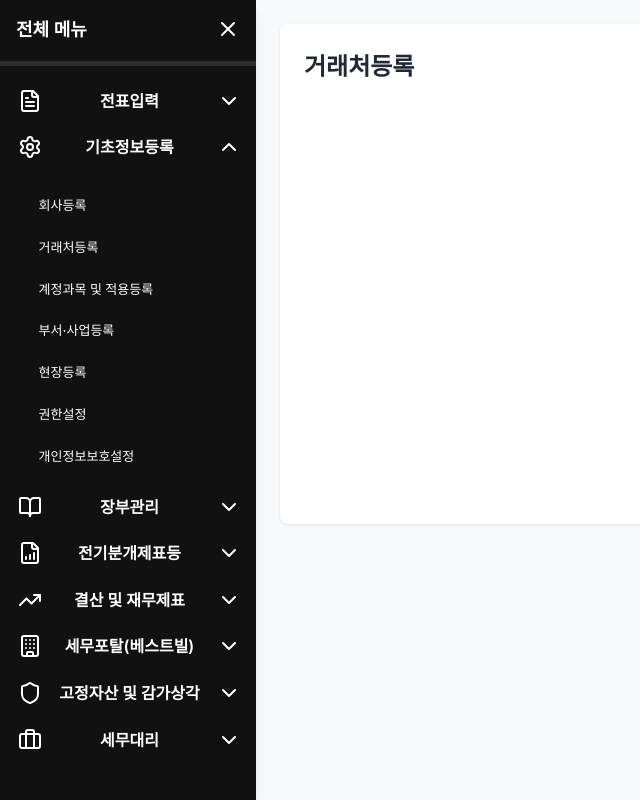
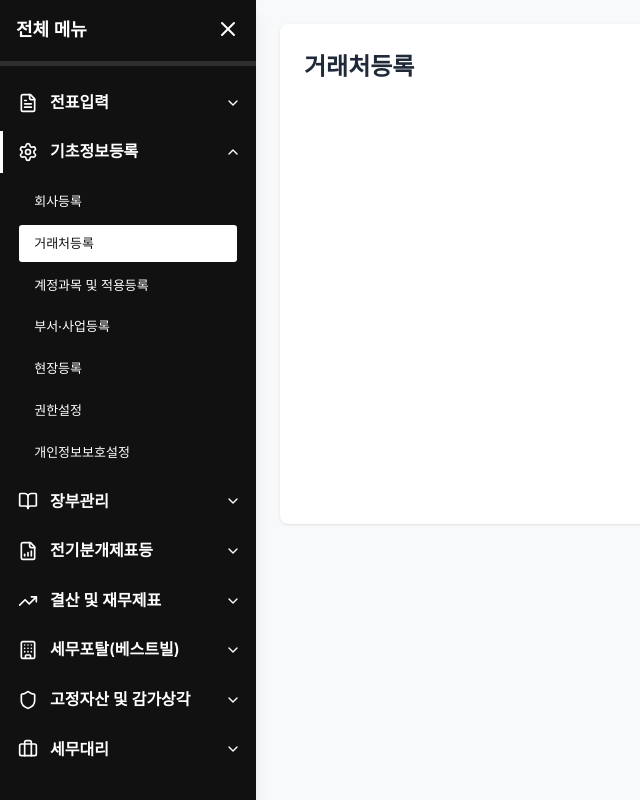
Before and after one commit to HyeonJeongSim/admin-dashboard, a React (Create React App) app: page / in a window 1280 px wide. Shown: the whole page, without its empty margins (0-640 px from the left). Built offline with nearby package versions, Linux system fonts and the light colour scheme.

Commit message:
GNB 수정 완료, 스크롤바 스타일 재확인 필요

```diff
--- a/src/components/layout/GNB.tsx
+++ b/src/components/layout/GNB.tsx
@@ -1,4 +1,4 @@
-import React, { useState } from "react";
+import React, { useState, useEffect } from "react";
 import {
   ChevronDown,
   ChevronUp,
@@ -33,6 +33,10 @@ const GNB: React.FC<GNBProps> = ({
     new Set([12])
   );
 
+  // 선택된 1뎁스 메뉴를 추적하는 상태 추가
+  const [selectedParentId, setSelectedParentId] = useState<number | null>(null);
+
+  // 메뉴 아이콘 매핑 함수
   const getMenuIcon = (menuId: number) => {
     const iconMap: Record<number, React.ReactNode> = {
       1: <FileText />,
@@ -47,6 +51,7 @@ const GNB: React.FC<GNBProps> = ({
     return iconMap[menuId] || null;
   };
 
+  // 메뉴 토글 함수
   const toggleMenu = (menuId: number) => {
     const newExpanded = new Set(expandedMenus);
     if (newExpanded.has(menuId)) {
@@ -57,33 +62,63 @@ const GNB: React.FC<GNBProps> = ({
     setExpandedMenus(newExpanded);
   };
 
-  const [selectedParentId, setSelectedParentId] = useState<number | null>(null);
+  // 선택된 메뉴 ID로부터 부모 메뉴 ID 찾기
+  const findParentMenuId = (menuId: number, menus: any[]): number | null => {
+    for (const menu of menus) {
+      if (menu.id === menuId && menu.level === 1) {
+        return menu.id; // 1뎁스 메뉴인 경우 자기 자신 반환
+      }
+      if (menu.children) {
+        for (const child of menu.children) {
+          if (child.id === menuId) {
+            return menu.id; // 부모 메뉴 ID 반환
+          }
+        }
+      }
+    }
+    return null;
+  };
 
+  // selectedMenuId가 변경될 때 부모 메뉴 ID 업데이트
+  useEffect(() => {
+    const parentId = findParentMenuId(selectedMenuId || 14, menuData);
+    setSelectedParentId(parentId);
+  }, [selectedMenuId]);
+
+  // 메뉴 선택 처리 함수
   const handleMenuSelect = (menu: any) => {
     if (menu.children && menu.children.length > 0) {
-      // 1뎁스 클릭시에만 selectedMenuId 업데이트
-      if (menu.level === 1 && onMenuSelect) {
-        onMenuSelect(menu.id);
+      // 1뎁스 메뉴 클릭시
+      if (menu.level === 1) {
+        setSelectedParentId(menu.id); // 선택된 부모 메뉴 업데이트
+        if (onMenuSelect) {
+          onMenuSelect(menu.id);
+        }
       }
       toggleMenu(menu.id);
     } else {
-      // 2뎁스는 별도 처리 (필요시)
+      // 2뎁스 메뉴 클릭시
+      // 부모 메뉴는 유지하면서 선택된 메뉴만 업데이트
       if (onMenuSelect) {
         onMenuSelect(menu.id);
       }
     }
   };
 
+  // 메뉴 아이템 렌더링 함수
   const renderMenuItem = (menu: any) => {
     const hasChildren = menu.children && menu.children.length > 0;
     const isExpanded = expandedMenus.has(menu.id);
     const isSelected = selectedMenuId === menu.id;
     const isParent = menu.level === 1;
+    const isSelectedParent = selectedParentId === menu.id; // 선택된 부모인지 확인
 
+    // 클래스 이름 조합
     const menuItemClasses = [
       "gnb-menu-item",
       isParent ? "parent" : "child",
       isSelected ? "selected" : "",
+      isSelectedParent ? "selected-parent" : "", // 선택된 부모 클래스 추가
     ]
       .filter(Boolean)
       .join(" ");
@@ -91,16 +126,26 @@ const GNB: React.FC<GNBProps> = ({
     return (
       <div key={menu.id}>
         <div className={menuItemClasses} onClick={() => handleMenuSelect(menu)}>
-          {!hasChildren && menu.level > 1}
-          {menu.level === 1 && <span>{getMenuIcon(menu.id)}</span>}
-          <span className="childText">{menu.title}</span>
-          {hasChildren && (
-            <span className="arrow">
-              {isExpanded ? <ChevronUp /> : <ChevronDown />}
-            </span>
+          {/* 1뎁스 메뉴 구조 수정 */}
+          {isParent ? (
+            <>
+              <div className="menu-content">
+                <span className="menu-icon">{getMenuIcon(menu.id)}</span>
+                <span className="menu-text">{menu.title}</span>
+              </div>
+              {hasChildren && (
+                <span className="arrow">
+                  {isExpanded ? <ChevronUp /> : <ChevronDown />}
+                </span>
+              )}
+            </>
+          ) : (
+            // 2뎁스 메뉴는 기존대로
+            <span className="childText">{menu.title}</span>
           )}
         </div>
 
+        {/* 하위 메뉴 렌더링 */}
         {hasChildren && isExpanded && (
           <div className="childList">
             {menu.children?.map((child: any) => renderMenuItem(child))}
--- a/src/styles/components/GNB.css
+++ b/src/styles/components/GNB.css
@@ -48,8 +48,6 @@
 /* 메뉴 아이템 */
 .gnb-menu-item {
   display: flex;
-  /* align-items: center; */
-  /* gap: 15px; */
   cursor: pointer;
   color: #fff;
   background-color: transparent;
@@ -57,37 +55,83 @@
   border-left: 3px solid transparent;
   -webkit-user-select: none;
   user-select: none;
-  /* width: 210px; */
-  margin: 0 auto;
   font-weight: 600;
   font-size: 16px;
-  justify-content: space-between;
+  align-items: center; /* 세로 중앙 정렬 */
+  position: relative; /* 인디케이터를 위한 relative */
 }
 
+/* 1뎁스 메뉴 스타일 */
 .gnb-menu-item.parent {
-  padding: 0px 15px;
-  margin: 15px 0;
+  padding: 8px 15px;
+  margin: 8px 0;
+  justify-content: space-between; /* 컨텐츠와 화살표 분리 */
 }
 
-/* .gnb-menu-item .selected {
-  border-left-color: #fff;
-} */
+/* 선택된 1뎁스 메뉴 인디케이터 */
+.gnb-menu-item.parent.selected-parent {
+  border-left-color: #fff; /* 왼쪽 인디케이터 */
+}
 
+/* 메뉴 컨텐츠 (아이콘 + 텍스트) */
+.menu-content {
+  display: flex;
+  align-items: center;
+  gap: 12px; /* 아이콘과 텍스트 사이 간격 */
+}
+
+/* 메뉴 아이콘 */
+.menu-icon {
+  display: flex;
+  align-items: center;
+  justify-content: center;
+  width: 20px; /* 아이콘 영역 고정 */
+  height: 20px;
+  flex-shrink: 0;
+}
+
+.menu-icon svg {
+  width: 20px;
+  height: 20px;
+}
+
+/* 메뉴 텍스트 */
+.menu-text {
+  font-weight: 600;
+  font-size: 16px;
+}
+
+/* 화살표 */
+.arrow {
+  display: flex;
+  align-items: center;
+  justify-content: center;
+  flex-shrink: 0;
+}
+
+.arrow svg {
+  width: 16px;
+  height: 16px;
+}
+
+/* 2뎁스 메뉴 스타일 */
 .gnb-menu-item.child {
-  padding: 8px 0;
+  padding: 8px 0 8px 15px;
   border-radius: 3px;
+  margin: 0 15px;
+  border-left: none;
+  width: 85%;
+  margin: 0 auto;
 }
 
 .childList {
   display: flex;
   flex-direction: column;
   gap: 5px;
-  margin: 20px auto;
-  width: 80%;
+  margin: 10px 0;
 }
 
 .child .childText {
-  padding-left: 10px;
   font-weight: 500;
   font-size: 13px;
 }
@@ -97,57 +141,30 @@
   color: #111;
 }
 
-/* .gnb-menu-item.selected {
-  border-left-color: #fff;
-} */
-
-/* .gnb-menu-item.selected:hover {
+.gnb-menu-item.child.selected {
   background-color: #fff;
-} */
-
-/* 아이콘 */
-.gnb-chevron {
-  width: 16px;
-  height: 16px;
-  flex-shrink: 0;
-}
-
-.gnb-icon {
-  width: 16px;
-  height: 16px;
-  flex-shrink: 0;
-  display: flex;
-  align-items: center;
-  justify-content: center;
-}
-
-.gnb-spacer {
-  width: 16px;
-  height: 16px;
-}
-
-.child:hover .gnb-spacer {
   color: #111;
 }
 
-.gnb-label {
+/* 스크롤바 스타일 */
+.gnb-menu-list {
   flex: 1;
+  overflow-y: scroll;
+  padding: 8px 0;
 }
-
-/* 스크롤바 스타일 */
 .gnb-menu-list::-webkit-scrollbar {
   width: 4px;
 }
 
-.gnb-menu-list::-webkit-scrollbar-track {
-  background: transparent;
-}
+/* .gnb-menu-list::-webkit-scrollbar-track {
+  background: #111;
+} */
 
 .gnb-menu-list::-webkit-scrollbar-thumb {
-  background: #d1d5db;
+  background: #ababab;
   border-radius: 2px;
 }
 
 .gnb-menu-list::-webkit-scrollbar-thumb:hover {
-  background: #9ca3af;
+  background: #c6c6c6;
 }
```
